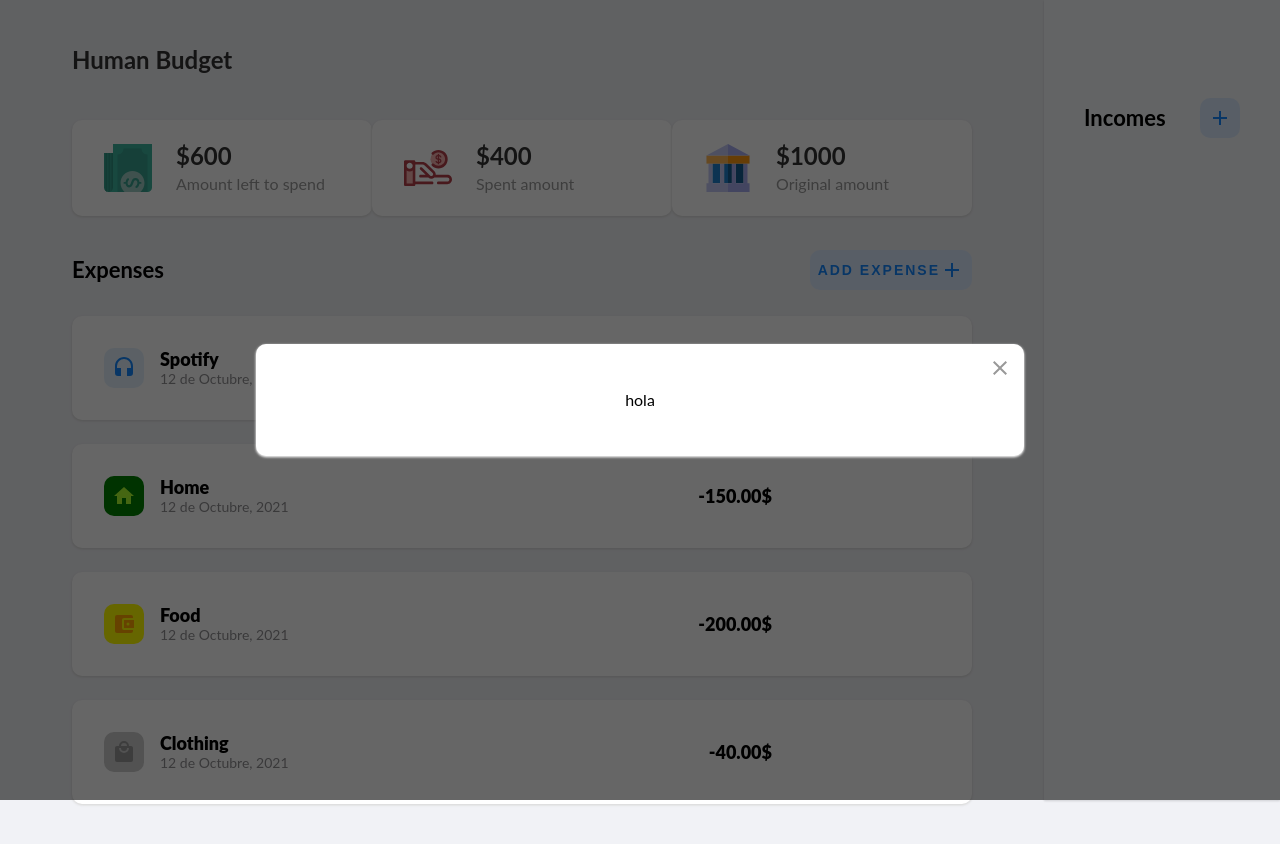
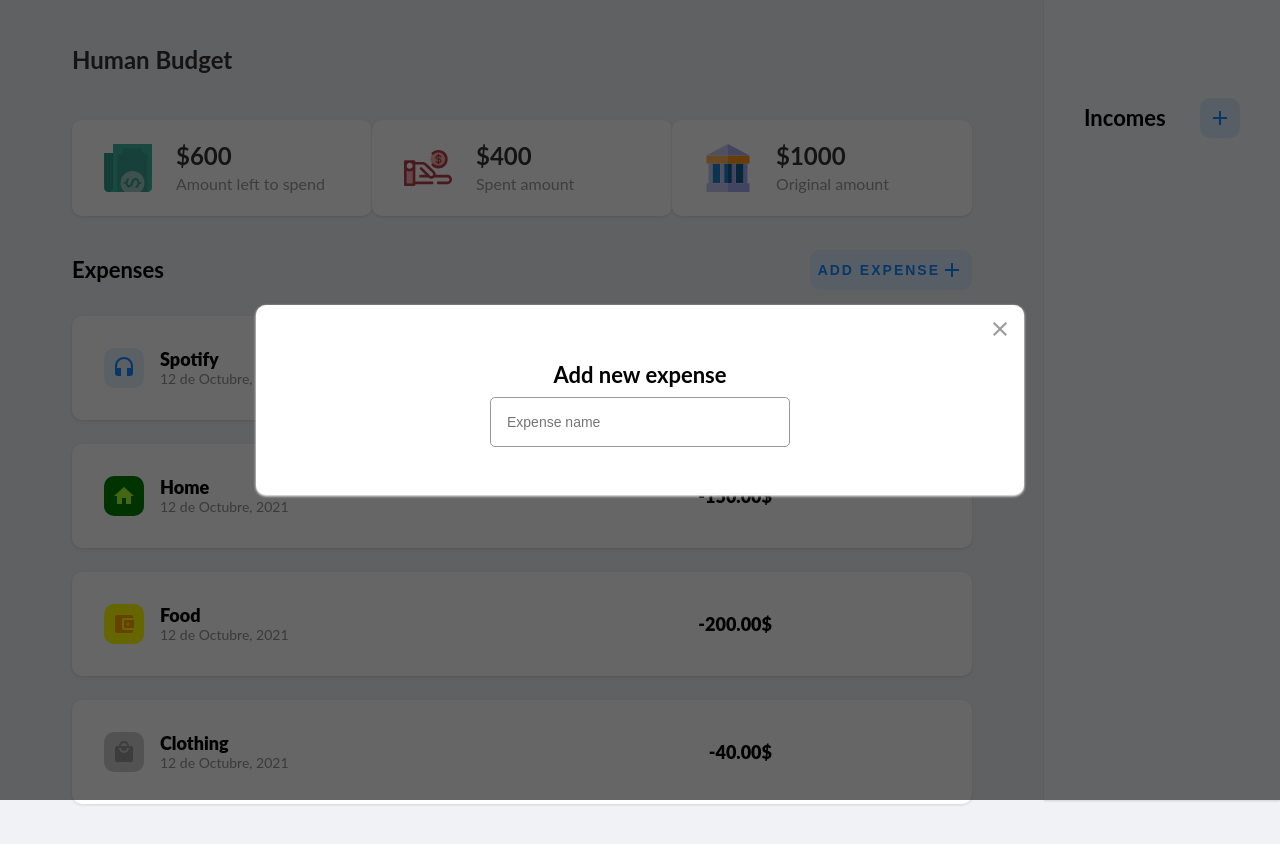
Before and after one commit to AlbaCasas/human-budget, a React (Create React App) app: page / in a window 1280 px wide. Shown: the top 844 px of the page. Built offline with nearby package versions, Linux system fonts and the light colour scheme; the HTML template or start-up script is replaced by a standard one.

Commit message:
Create CreateExpenseModal and Input component

```diff
--- /dev/null
+++ b/src/components/CreateExpenseModal/CreateExpenseModal.jsx
@@ -0,0 +1,12 @@
+import Modal from "../Modal";
+import Title from "../Title";
+import Input from "../Input";
+
+const CreateExpenseModal = () => {
+    return <Modal>
+        <Title>Add new expense</Title>
+        <Input placeholder="Expense name"/>
+    </Modal>
+}
+
+export default CreateExpenseModal;
--- /dev/null
+++ b/src/components/CreateExpenseModal/index.js
@@ -0,0 +1 @@
+export { default } from "./CreateExpenseModal";
--- /dev/null
+++ b/src/components/Input/Input.css
@@ -0,0 +1,7 @@
+.input {
+    border: 1px solid #999;
+    border-radius: 5px;
+    padding: 16px;
+    font-size: 14px;
+    min-width: 300px;
+}
--- /dev/null
+++ b/src/components/Input/Input.jsx
@@ -0,0 +1,7 @@
+import "./Input.css";
+
+const Input = (props) => {
+    return <input type={props.type} className="input" placeholder={props.placeholder}/>
+}
+
+export default Input;
--- /dev/null
+++ b/src/components/Input/index.js
@@ -0,0 +1 @@
+export { default } from "./Input";
--- a/src/pages/App.js
+++ b/src/pages/App.js
@@ -3,7 +3,7 @@ import ExpenseCard from "../components/ExpenseCard";
 import Title from "../components/Title";
 import Button from "../components/Button";
 import TotalAmount from "../components/TotalAmount";
-import Modal from "../components/Modal"
+import CreateExpenseModal from "../components/CreateExpenseModal";
 import moneySvg from "../assets/money.svg";
 import spentSvg from "../assets/spent.svg";
 import bankSvg from "../assets/bank.svg";
@@ -12,7 +12,7 @@ import "./App.css";
 function App() {
   return (
     <div className="app">
-      <Modal>hola</Modal>
+      <CreateExpenseModal/>
       <Layout>
         <div className="app__header">
           <TotalAmount text="Amount left to spend" img={moneySvg}>600</TotalAmount>
```
